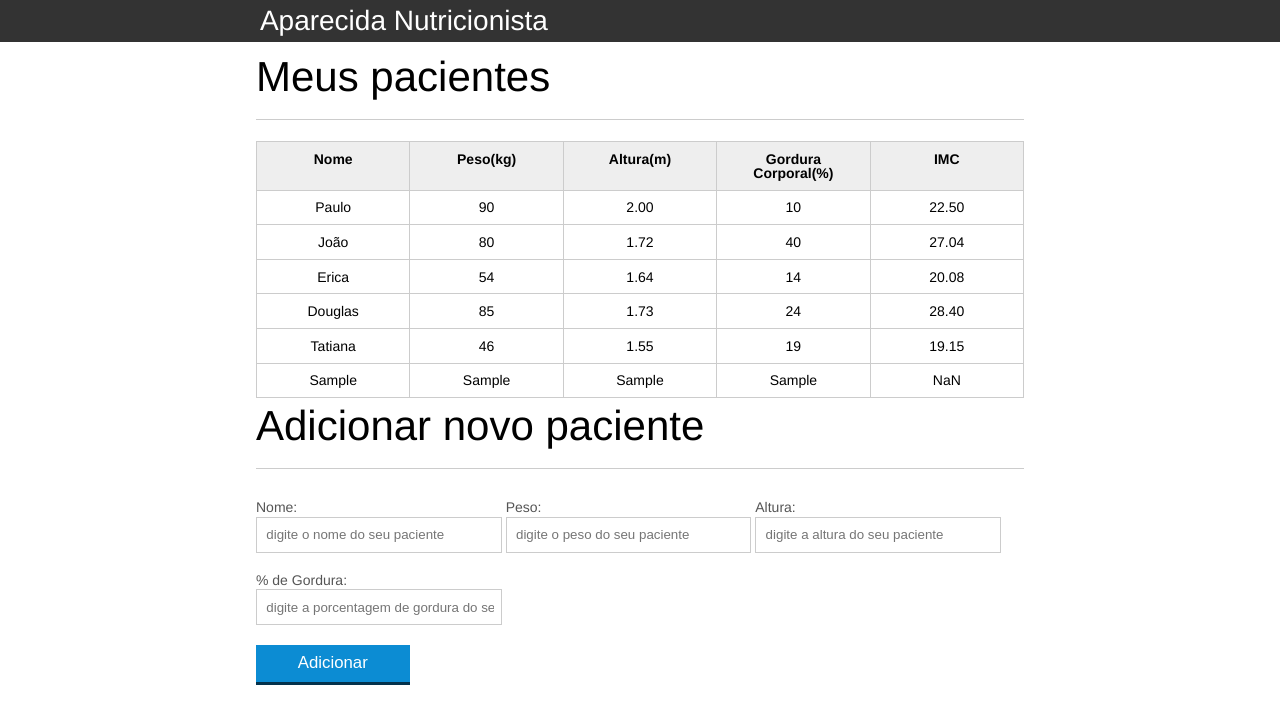
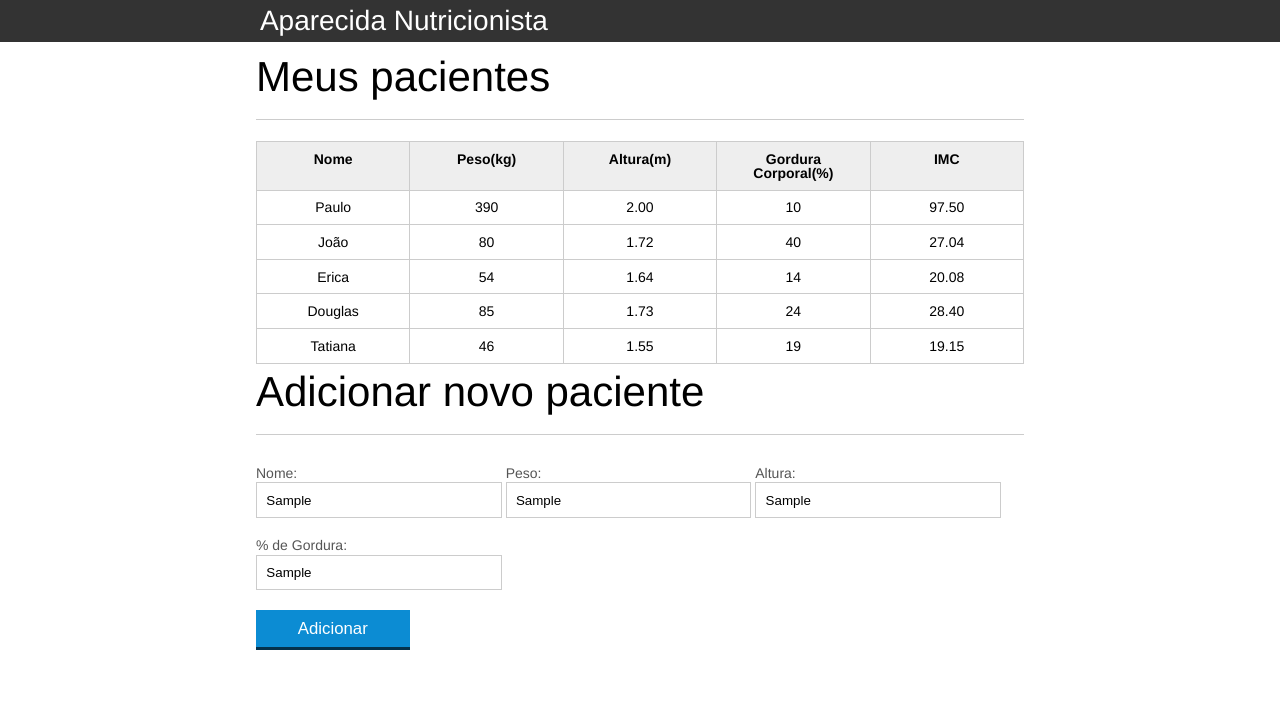
Before and after one commit to ElJohnnie/tabela_imc_jsBasico, a plain HTML site: page index.html in a window 1280 px wide. Both pictures are taken after typing "Sample", "Sample", "Sample", "Sample" into the empty fields and a click on the button "Adicionar". Drawn offline with Linux system fonts and the light colour scheme.

Commit message:
validação form

```diff
--- a/index.html
+++ b/index.html
@@ -33,7 +33,7 @@
                 <tbody id="tabela-pacientes">
                     <tr class="paciente" id="primeiro-paciente">
                         <td class="info-nome">Paulo</td>
-                        <td class="info-peso">90</td>
+                        <td class="info-peso">390</td>
                         <td class="info-altura">2.00</td>
                         <td class="info-gordura">10</td>
                         <td class="info-imc">0</td>
--- a/js/calcula-imc.js
+++ b/js/calcula-imc.js
@@ -15,26 +15,44 @@ for (var i = 0; i < pacientes.length; i++) {
 
     var tdImc = paciente.querySelector(".info-imc");
 
-    var pesoEhValido = true;
-    var alturaEhValida = true;
+    var pesoEhValido = validaPeso(peso);
+    var alturaEhValida = validaAltura(altura);
 
-    if (peso <= 0 || peso >= 1000) {
+    if (!pesoEhValido) {
         console.log("Peso inválido!");
         pesoEhValido = false;
-        tdImc.textContent = "Peso inválido";
+        tdImc.textContent = "Peso inválido!";
         paciente.classList.add("paciente-invalido");
     }
 
-    if (altura <= 0 || altura >= 3.00) {
+    if (!alturaEhValida) {
         console.log("Altura inválida!");
         alturaEhValida = false;
-        tdImc.textContent = "Altura inválida";
+        tdImc.textContent = "Altura inválida!";
         paciente.classList.add("paciente-invalido");
     }
 
     if (alturaEhValida && pesoEhValido) {
         var imc = calculaImc(peso, altura);
         tdImc.textContent = imc;
+    }
+}
+
+function validaPeso(peso) {
+
+    if (peso >= 0 && peso <= 1000) {
+        return true;
+    } else {
+        return false;
+    }
+}
+
+function validaAltura(altura) {
+
+    if (altura >= 0 && altura <= 3.0) {
+        return true;
+    } else {
+        return false;
     }
 }
 
--- a/js/form.js
+++ b/js/form.js
@@ -4,14 +4,19 @@ botaoAdicionar.addEventListener("click", function(event) {
 
     var form = document.querySelector("#form-adiciona");
     var paciente = obtemPacienteDoFormulario(form);
-
     var pacienteTr = montaTr(paciente);
 
+    if (!validaPaciente(paciente)) {
+        console.log("Paciente inválido");
+        return;
+    }
+
+    //...
+
     var tabela = document.querySelector("#tabela-pacientes");
+    tabela.appendChild(pacienteTr);
+    form.reset();
 
-    tabela.appendChild(pacienteTr);
-
-    form.reset();
 });
 
 //Uma função com um objeto paciente em javascript
@@ -47,3 +52,11 @@ function montaTd(dado, classe) {
 
     return td;
 }
+
+function validaPaciente(paciente) {
+    if (validaPeso(paciente.peso)) {
+        return true;
+    } else {
+        return false;
+    }
+}
```
